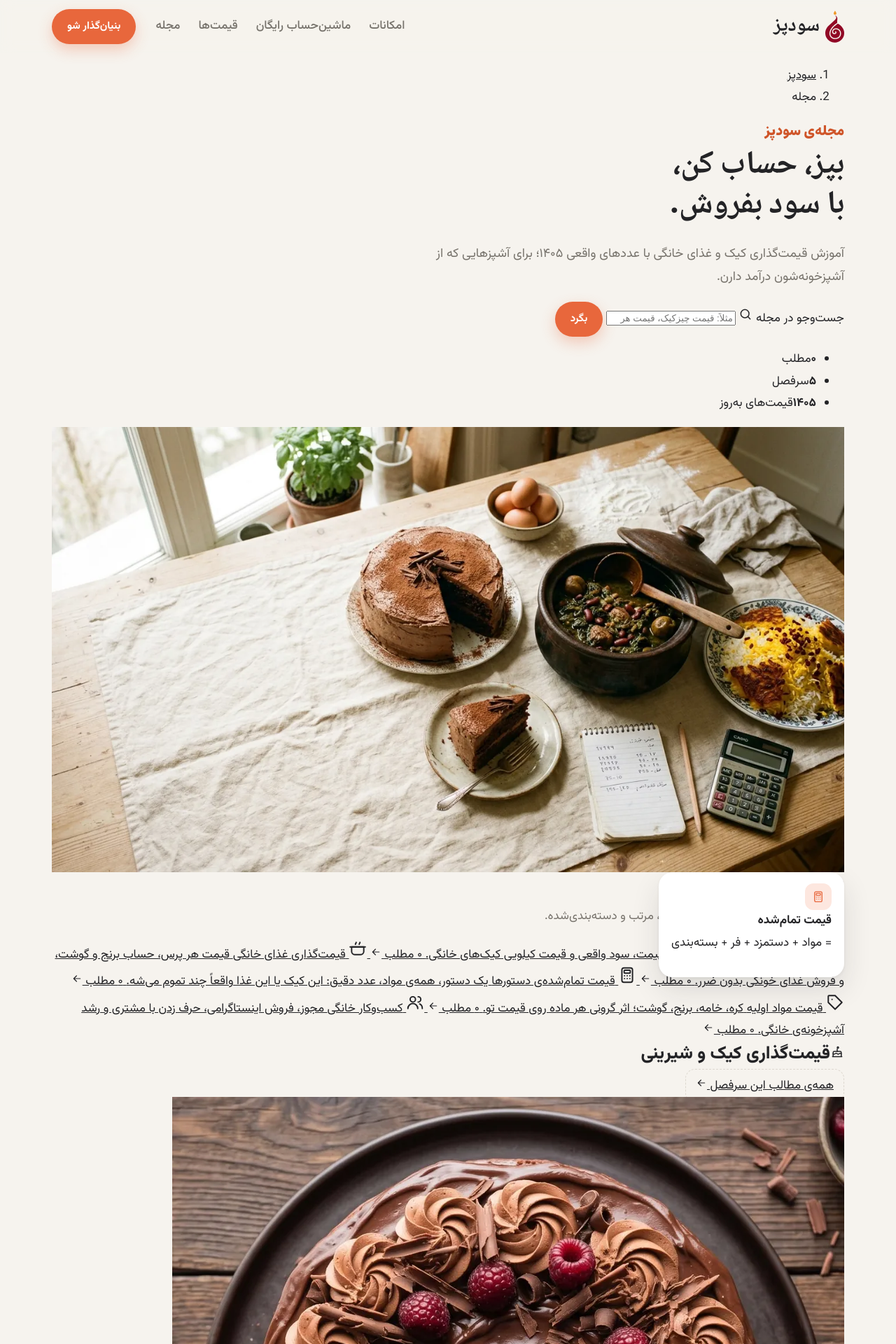
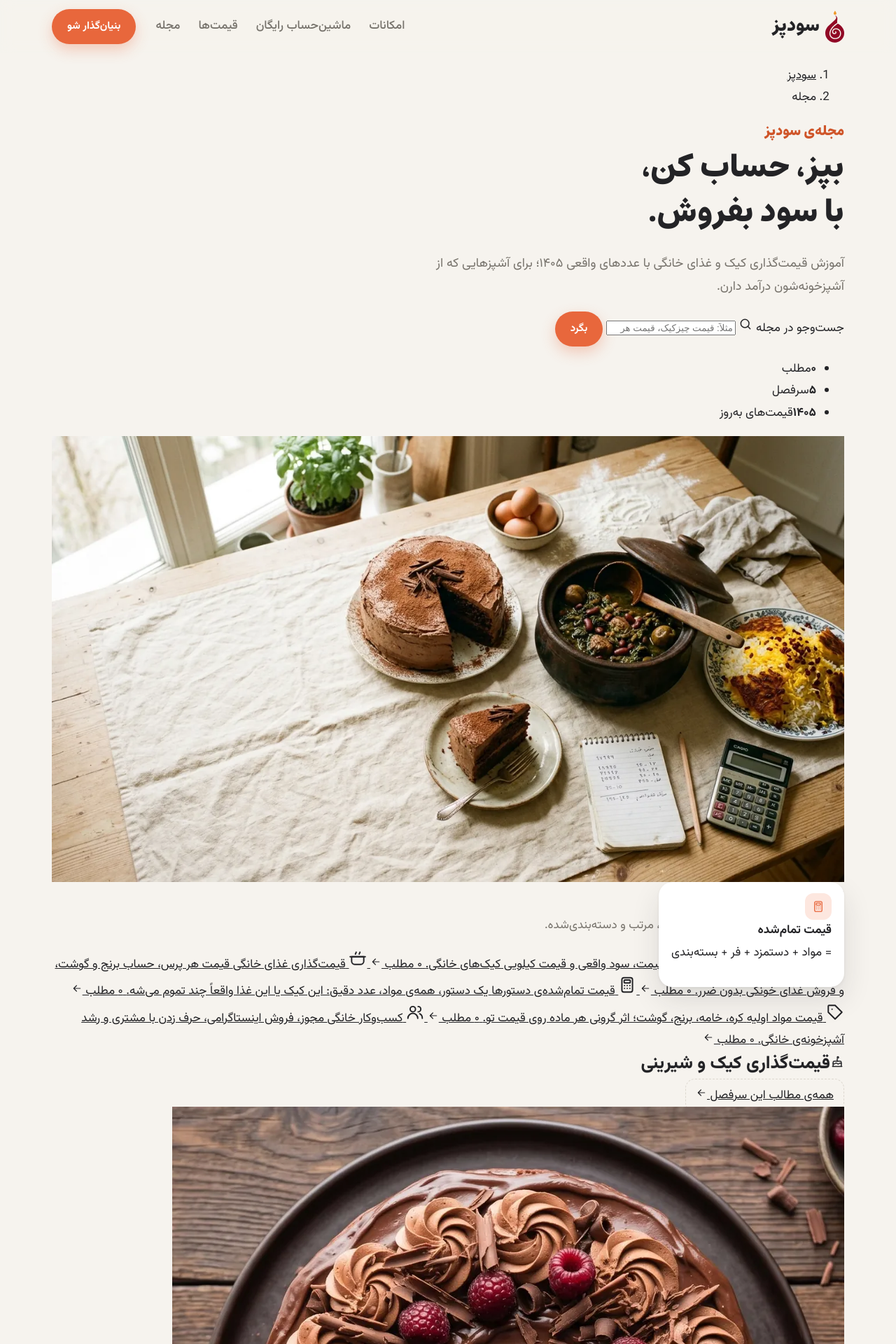
Before and after one commit to Moongirl-area/my-site, a WordPress theme: template theme/page-blog.php in a window 1280 px wide. Shown: the top 1920 px of the page at 70% size. Run offline with PHP 8.4 and a stand-in for WordPress, Linux system fonts and the light colour scheme; the site name, menu and one post (Sample post) are stand-ins, and other content is empty.

Commit message:
فونت تیترها: استعداد به‌جای نوتو نسخ
- تیترها، اسم برند و عنوان مطالب مجله با استعداد ضخیم؛ هم‌خانواده با نوشته‌های نارنجی
- حذف فاصله‌ی منفی حروف (برای خط فارسی مناسب نیست) و ارتفاع خط بیشتر
- حذف فایل‌های نوتو نسخ؛ پیش‌بارگذاری فونت جدید

Co-Authored-By: Claude Opus 5.5 <noreply@anthropic.com>
Claude-Session: https://claude.ai/code/session_0158KVohCejhfQB8o4n7WFYd

```diff
--- a/theme/assets/css/blog.css
+++ b/theme/assets/css/blog.css
@@ -135,7 +135,7 @@ a.sp-catchip:hover { background: var(--c); color: #fff; }
 
 .sp-post__head { padding: 26px 0 10px; }
 .sp-post__headwrap > * { max-width: 880px; }
-.sp-post__title { font-family: var(--display); font-weight: 700; font-size: clamp(30px, 4.4vw, 50px); line-height: 1.45; margin: 16px 0 12px; letter-spacing: -.3px; }
+.sp-post__title { font-family: var(--display); font-weight: 800; font-size: clamp(30px, 4.4vw, 50px); line-height: 1.45; margin: 16px 0 12px; }
 .sp-post__dek { font-size: clamp(17px, 1.6vw, 20px); color: var(--muted); line-height: 1.9; max-width: 44em; margin: 0 0 22px; }
 .sp-post__meta { display: flex; flex-wrap: wrap; align-items: center; gap: 10px 22px; font-size: 14px; color: var(--muted); border-top: 1px solid var(--line); padding-top: 16px; }
 .sp-post__meta > span { display: inline-flex; align-items: center; gap: 6px; }
--- a/theme/assets/css/main.css
+++ b/theme/assets/css/main.css
@@ -1,8 +1,7 @@
 /* سودپز: استایل اصلی، نسخه‌ی ۲ (مجله‌ای + گرم) */
 @font-face { font-family: "Vazirmatn"; src: url("../fonts/Vazirmatn-var.woff2") format("woff2-variations"), url("../fonts/Vazirmatn-var.woff2") format("woff2"); font-weight: 100 900; font-display: swap; }
-@font-face { font-family: "SP Naskh"; src: url("../fonts/NotoNaskh-700.woff2") format("woff2"); font-weight: 700; font-display: swap; }
-@font-face { font-family: "SP Naskh"; src: url("../fonts/NotoNaskh-600.woff2") format("woff2"); font-weight: 600; font-display: swap; }
-@font-face { font-family: "SP Accent"; src: url("../fonts/Estedad-800.woff2") format("woff2"); font-weight: 800; font-display: swap; }
+@font-face { font-family: "SP Display"; src: url("../fonts/Estedad-700.woff2") format("woff2"); font-weight: 500 700; font-display: swap; }
+@font-face { font-family: "SP Display"; src: url("../fonts/Estedad-800.woff2") format("woff2"); font-weight: 800 900; font-display: swap; }
 
 :root {
 	--ink: #232326;
@@ -20,7 +19,7 @@
 	--good: #1E8E5A;
 	--r: 18px;
 	--shadow: 0 2px 4px rgba(35, 35, 38, .06), 0 18px 40px rgba(35, 35, 38, .12);
-	--display: "SP Naskh", "Vazirmatn", serif;
+	--display: "SP Display", "Vazirmatn", sans-serif;
 }
 
 *, *::before, *::after { box-sizing: border-box; }
@@ -38,9 +37,9 @@ p { margin: 0 0 1em; }
 .sp-skip:focus { top: 12px; z-index: 99; background: #fff; padding: 8px 12px; }
 
 /* تایپوگرافی */
-.sp-display { font-family: var(--display); font-weight: 700; font-size: clamp(40px, 6.4vw, 78px); line-height: 1.25; letter-spacing: -.5px; }
+.sp-display { font-family: var(--display); font-weight: 800; font-size: clamp(36px, 5.6vw, 66px); line-height: 1.4; }
 .sp-display--md { font-size: clamp(30px, 4vw, 46px); }
-.sp-script { font-family: "SP Accent", "Vazirmatn", sans-serif; font-weight: 800; color: var(--coral-d); font-size: 20px; margin: 0 0 6px; line-height: 1.5; }
+.sp-script { font-family: "SP Display", "Vazirmatn", sans-serif; font-weight: 800; color: var(--coral-d); font-size: 20px; margin: 0 0 6px; line-height: 1.5; }
 .sp-script--light { color: var(--mustard); }
 .sp-lead { font-size: 18px; color: var(--muted); max-width: 34em; }
 .sp-sub { color: var(--muted); }
@@ -53,7 +52,7 @@ p { margin: 0 0 1em; }
 .sp-header__inner { display: flex; align-items: center; gap: 28px; min-height: 76px; }
 .sp-brand { display: inline-flex; align-items: center; gap: 8px; text-decoration: none; }
 .sp-logo-mark { flex: none; display: block; }
-.sp-brand__name { font-family: var(--display); font-weight: 700; font-size: 28px; line-height: 1; }
+.sp-brand__name { font-family: var(--display); font-weight: 800; font-size: 26px; line-height: 1; }
 .sp-nav { display: flex; gap: 26px; margin-inline-start: auto; }
 .sp-nav a { text-decoration: none; font-weight: 500; color: var(--muted); padding: 6px 0; }
 .sp-nav a:hover, .sp-nav a[aria-current] { color: var(--ink); }
@@ -263,7 +262,7 @@ p { margin: 0 0 1em; }
 /* قیمت‌ها */
 .sp-banner { background: var(--ink); color: #fff; text-align: center; padding: 12px 0; font-weight: 700; }
 .sp-banner a { color: var(--mustard); margin-inline-start: 8px; }
-.sp-h1 { font-family: var(--display); font-weight: 700; font-size: clamp(32px, 4.6vw, 52px); line-height: 1.3; }
+.sp-h1 { font-family: var(--display); font-weight: 800; font-size: clamp(30px, 4.2vw, 48px); line-height: 1.45; }
 .sp-h2 { font-size: clamp(24px, 3.2vw, 32px); }
 .sp-h3 { font-size: 20px; margin-top: 1.4em; }
 .sp-toggle { display: flex; justify-content: center; gap: 6px; margin: 24px auto 40px; background: var(--stone); padding: 6px; border-radius: 999px; width: max-content; }
@@ -311,7 +310,7 @@ p { margin: 0 0 1em; }
 .sp-brand--light .sp-brand__name { color: #fff; }
 .sp-brand--light { --logo-body: #FFF4E6; }
 .sp-footer__inner { display: flex; justify-content: space-between; gap: 28px; flex-wrap: wrap; }
-.sp-footer__tag { font-family: "SP Accent", "Vazirmatn", sans-serif; font-weight: 800; color: var(--mustard); font-size: 19px; margin: 12px 0 2px; }
+.sp-footer__tag { font-family: "SP Display", "Vazirmatn", sans-serif; font-weight: 800; color: var(--mustard); font-size: 19px; margin: 12px 0 2px; }
 .sp-footer__note { color: #9F9B94; font-size: 14px; }
 .sp-footer__links { display: flex; flex-wrap: wrap; gap: 10px 26px; align-content: start; }
 .sp-footer__links a { text-decoration: none; opacity: .85; }
--- a/theme/header.php
+++ b/theme/header.php
@@ -5,7 +5,7 @@
 	<meta name="viewport" content="width=device-width, initial-scale=1">
 	<meta name="theme-color" content="#3B2418">
 	<link rel="preload" href="<?php echo esc_url( SP_URI . '/assets/fonts/Vazirmatn-var.woff2' ); ?>" as="font" type="font/woff2" crossorigin>
-	<link rel="preload" href="<?php echo esc_url( SP_URI . '/assets/fonts/NotoNaskh-700.woff2' ); ?>" as="font" type="font/woff2" crossorigin>
+	<link rel="preload" href="<?php echo esc_url( SP_URI . '/assets/fonts/Estedad-800.woff2' ); ?>" as="font" type="font/woff2" crossorigin>
 	<script>
 	/* آشپزخونه‌ی انتخابی (شیرینی/غذا) قبل از نمایش صفحه، تا چیزی جابه‌جا نپرد. */
 	(function () {
```
Also changed, not shown: theme/assets/fonts/Estedad-700.woff2 (added), theme/assets/fonts/LICENSE-NotoNaskh.txt (deleted), theme/assets/fonts/NotoNaskh-600.woff2 (deleted), theme/assets/fonts/NotoNaskh-700.woff2 (deleted).
